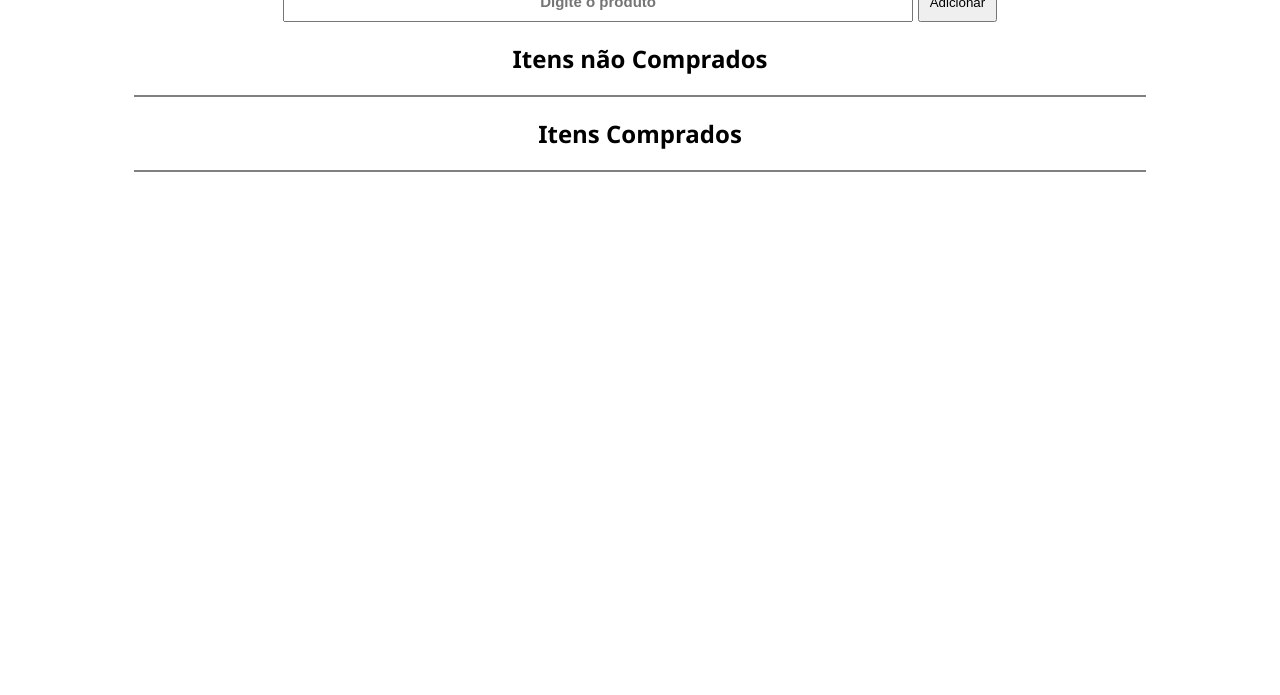
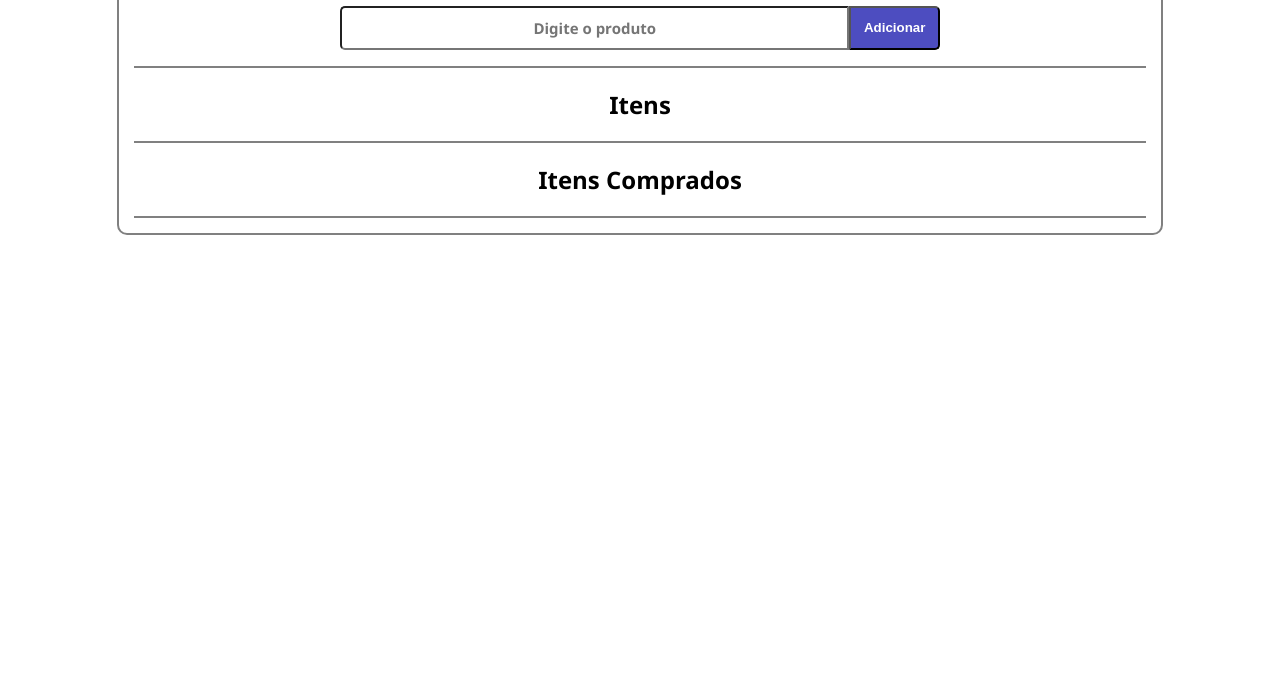
Before and after one commit to rodrigo-nasc/Lista-de-Compras, a plain HTML site: page index.html in a window 1280 px wide. Shown: the part 105-800 px from the top of the page. Drawn offline with Linux system fonts and the light colour scheme.

Commit message:
Mudanças no CSS

```diff
--- a/index.html
+++ b/index.html
@@ -9,15 +9,15 @@
         <link rel="stylesheet" href="https://cdn.jsdelivr.net/npm/@mdi/font@7.1.96/css/materialdesignicons.min.css" />
     </head>
     <body>
-        <h1>Lista de Compras</h1>
-        <form id="form">
-            <input type="text" name="input" class="input-lista" id="input-novoElemento" placeholder="Digite o produto" />
-            <button type="submit" class="subm">Adicionar</button>
-        </form>
+        <main class="list">
+            <h1>Lista de Compras</h1>
+            <form id="form">
+                <input type="text" name="input" class="input-lista" id="input-novoElemento" placeholder="Digite o produto" />
+                <button type="submit" class="subm">Adicionar</button>
+            </form>
 
-        <main class="list">
             <section id="itens-nao-comprados">
-                <h2>Itens não Comprados</h2>
+                <h2>Itens</h2>
                 <ul id="itensNovos"></ul>
             </section>
 
--- a/style.css
+++ b/style.css
@@ -2,6 +2,9 @@
     width: 80%;
     margin: 0 auto;
     text-align: center;
+    border: 2px solid gray;
+    padding: 15px;
+    border-radius: 10px;
 }
 
 body {
@@ -16,6 +19,9 @@ h1 {
     width: 80%;
     margin: 1rem auto;
     text-align: center;
+    display: flex;
+    align-items: center;
+    justify-content: center;
 }
 
 .input-lista {
@@ -24,10 +30,21 @@ h1 {
     text-align: center;
     font-weight: bold;
     font-size: 15px;
+    border-radius: 5px 0 0 5px;
+    outline: none;
+    font-family: "Segoe UI", Tahoma, Geneva, Verdana, sans-serif;
 }
 
 .subm {
-    padding: 10px;
+    padding: 12.5px;
+    background-color: rgb(77, 77, 192);
+    border-radius: 0 5px 5px 0;
+    color: white;
+    font-weight: bold;
+}
+
+.subm:active {
+    background-color: rgb(132, 132, 216);
 }
 
 .input-marca {
@@ -65,11 +82,14 @@ h1 {
     list-style: none;
 }
 
+#itens-nao-comprados {
+    border-top: 2px solid gray;
+}
+
 #item-comprado {
     display: flex;
     justify-content: space-between;
     width: 100%;
-
     margin: 0.5rem auto;
     align-items: center;
     text-decoration: line-through;
@@ -113,11 +133,13 @@ h1 {
 #itens-nao-comprados {
     border-bottom: 2px solid gray;
     margin-bottom: 1rem;
+    text-align: center;
 }
 
 #itens-comp {
     border-bottom: 2px solid gray;
     padding: 0%;
+    text-align: center;
 }
 
 .inputs-in {
```
